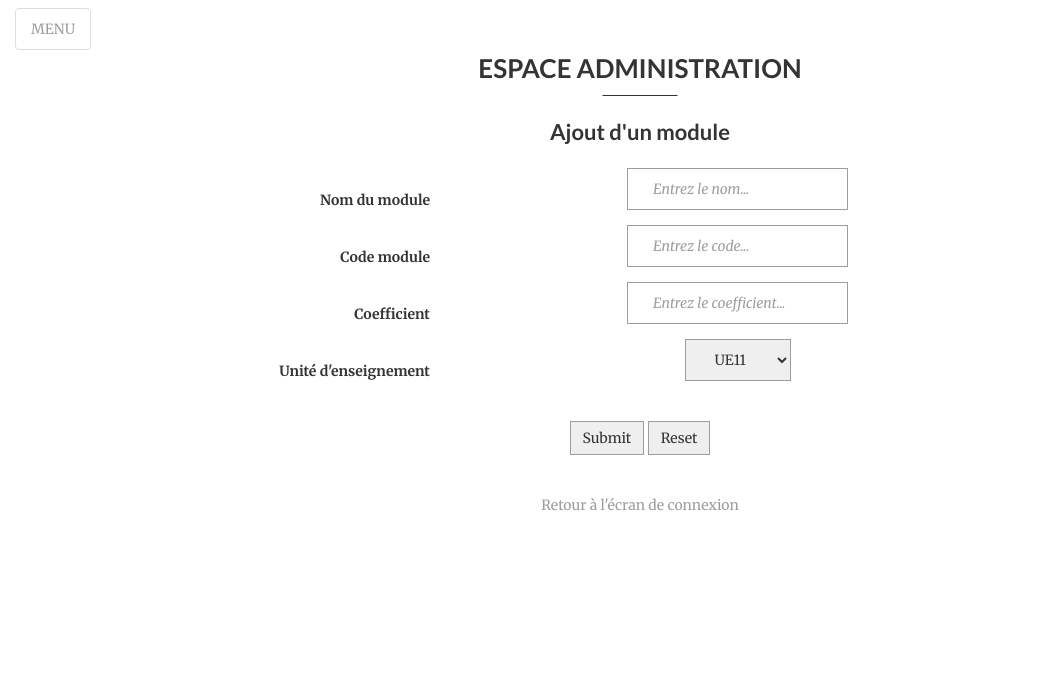
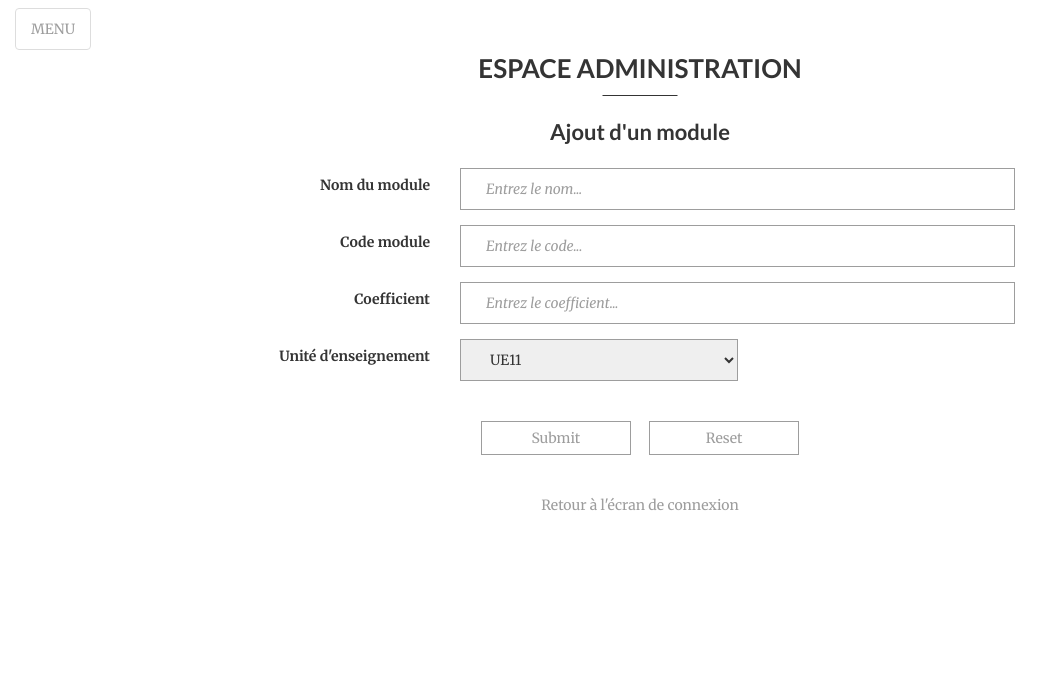
Before and after one commit to S4nG0/gestion-de-notes, a PHP site: page /add-module.php in a window 1280 px wide. Shown: the top 695 px of the page, without its empty margins (0-1063 px from the left). Run offline with PHP 8.4, Linux system fonts and the light colour scheme.

Commit message:
Reverted CSS changes

```diff
--- a/compass/global.scss
+++ b/compass/global.scss
@@ -266,9 +266,12 @@ a {
 /*------------------------------------*\
     #ADD-ETUDIANT
 \*------------------------------------*/
-.add-etudiant {
+.add-etudiant,
+.add-enseignant,
+.add-module {
     label {
         margin-top: 0;
+        text-align: right;
     }
 
     input {
--- a/css/global.css
+++ b/css/global.css
@@ -286,21 +286,30 @@ a:hover, a:focus {
 /*------------------------------------*\
     #ADD-ETUDIANT
 \*------------------------------------*/
-/* line 270, ../compass/global.scss */
-.add-etudiant label {
+/* line 272, ../compass/global.scss */
+.add-etudiant label,
+.add-enseignant label,
+.add-module label {
   margin-top: 0;
+  text-align: right;
 }
-/* line 274, ../compass/global.scss */
-.add-etudiant input {
+/* line 277, ../compass/global.scss */
+.add-etudiant input,
+.add-enseignant input,
+.add-module input {
   width: 100%;
 }
-/* line 278, ../compass/global.scss */
-.add-etudiant select {
+/* line 281, ../compass/global.scss */
+.add-etudiant select,
+.add-enseignant select,
+.add-module select {
   width: 50%;
   float: left;
 }
-/* line 283, ../compass/global.scss */
-.add-etudiant input.btn {
+/* line 286, ../compass/global.scss */
+.add-etudiant input.btn,
+.add-enseignant input.btn,
+.add-module input.btn {
   display: inline-block;
   width: 150px;
   margin-right: 15px;
@@ -308,20 +317,26 @@ a:hover, a:focus {
   color: #9d9d9d;
   border-color: #9d9d9d;
 }
-/* line 291, ../compass/global.scss */
-.add-etudiant input.btn:hover, .add-etudiant input.btn:focus {
+/* line 294, ../compass/global.scss */
+.add-etudiant input.btn:hover, .add-etudiant input.btn:focus,
+.add-enseignant input.btn:hover,
+.add-enseignant input.btn:focus,
+.add-module input.btn:hover,
+.add-module input.btn:focus {
   color: #6d6d6d;
   border-color: #6d6d6d;
 }
-/* line 296, ../compass/global.scss */
-.add-etudiant input.btn:last-child {
+/* line 299, ../compass/global.scss */
+.add-etudiant input.btn:last-child,
+.add-enseignant input.btn:last-child,
+.add-module input.btn:last-child {
   margin-right: 0;
 }
 
 /*------------------------------------*\
     #SINGLE-ETUDIANT
 \*------------------------------------*/
-/* line 305, ../compass/global.scss */
+/* line 308, ../compass/global.scss */
 .buttons {
   list-style-type: none;
   margin: 0;
@@ -330,21 +345,21 @@ a:hover, a:focus {
   text-align: center;
   margin-bottom: 50px;
 }
-/* line 313, ../compass/global.scss */
+/* line 316, ../compass/global.scss */
 .buttons li {
   display: inline-block;
   margin-right: 15px;
 }
-/* line 317, ../compass/global.scss */
+/* line 320, ../compass/global.scss */
 .buttons li:last-child {
   margin-right: 0;
 }
-/* line 321, ../compass/global.scss */
+/* line 324, ../compass/global.scss */
 .buttons li a {
   text-decoration: none;
 }
 
-/* line 328, ../compass/global.scss */
+/* line 331, ../compass/global.scss */
 #add-notes-block input {
   text-align: center;
 }
@@ -352,14 +367,14 @@ a:hover, a:focus {
 /*------------------------------------*\
     #OFFCANVAS MENU
 \*------------------------------------*/
-/* line 336, ../compass/global.scss */
+/* line 339, ../compass/global.scss */
 h3 {
   font-size: 22px;
   line-height: 22px;
   padding: 15px;
 }
 
-/* line 342, ../compass/global.scss */
+/* line 345, ../compass/global.scss */
 .navbar-toggle {
   float: left;
   margin-left: 15px;
@@ -371,11 +386,11 @@ h3 {
   -webkit-transition: all 300ms ease-in-out;
   transition: all 300ms ease-in-out;
 }
-/* line 350, ../compass/global.scss */
+/* line 353, ../compass/global.scss */
 .navbar-toggle span {
   text-transform: uppercase;
 }
-/* line 354, ../compass/global.scss */
+/* line 357, ../compass/global.scss */
 .navbar-toggle:hover, .navbar-toggle:focus {
   color: #6d6d6d;
   background-color: transparent !important;
@@ -383,19 +398,19 @@ h3 {
 }
 
 @media (min-width: 0) {
-  /* line 362, ../compass/global.scss */
+  /* line 365, ../compass/global.scss */
   .navbar-toggle {
     display: block;
     /* force showing the toggle */
   }
 }
 @media (min-width: 992px) {
-  /* line 368, ../compass/global.scss */
+  /* line 371, ../compass/global.scss */
   body {
     padding: 0;
   }
 
-  /* line 371, ../compass/global.scss */
+  /* line 374, ../compass/global.scss */
   .navbar {
     right: auto;
     background: none;
@@ -403,13 +418,13 @@ h3 {
   }
 }
 @media screen and (max-width: 768px) {
-  /* line 380, ../compass/global.scss */
+  /* line 383, ../compass/global.scss */
   .add-etudiant input.btn {
     display: block;
     margin: 0 auto;
     margin-top: 25px;
   }
-  /* line 385, ../compass/global.scss */
+  /* line 388, ../compass/global.scss */
   .add-etudiant input.btn:last-child {
     margin-right: auto;
   }
```
